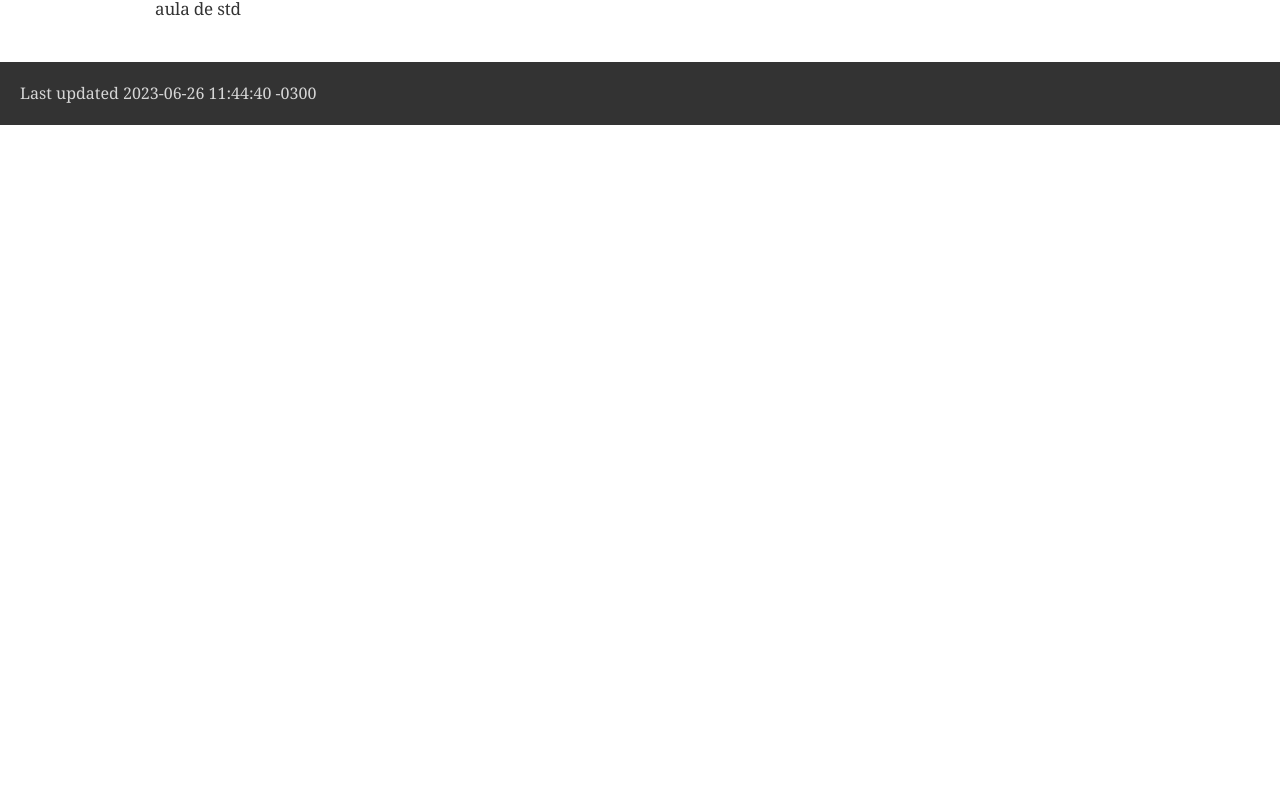
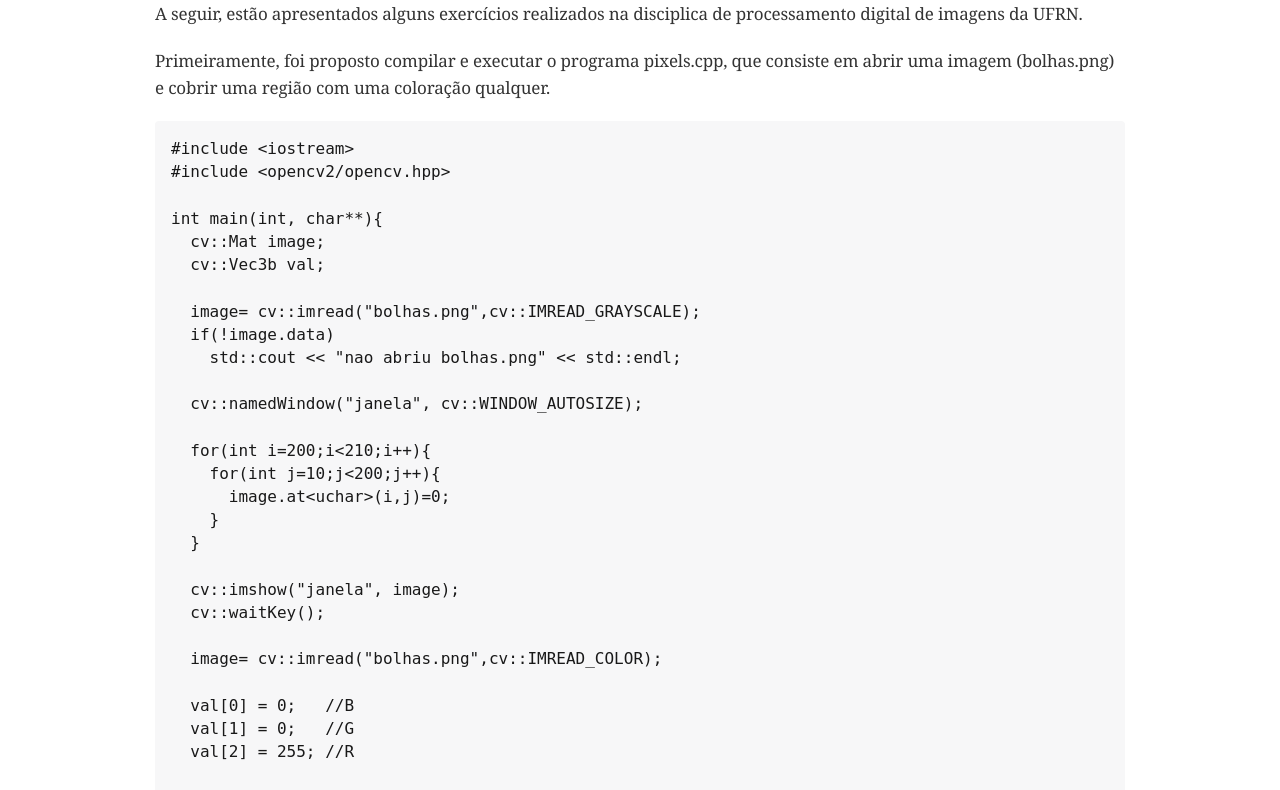
Before and after one commit to rafael-aog/rafael-aog.github.io, a plain HTML site: page index.html in a window 1280 px wide. Shown: the part 198-988 px from the top of the page. Before the commit the page ends 800 px from the top, so only its background shows below. Drawn offline with nearby package versions, Linux system fonts and the light colour scheme; a web font is replaced by a local one.

Commit message:
atualizada

```diff
--- a/index.html
+++ b/index.html
@@ -442,18 +442,74 @@ body.book #toc,body.book #preamble,body.book h1.sect0,body.book .sect1>h2{page-b
 <h1>Rafael Augusto de Oliveira Guedes</h1>
 </div>
 <div id="content">
+<div class="sect1">
+<h2 id="_ufrn_processamento_digital_de_imagens_dca0445">UFRN - Processamento Digital de Imagens (DCA0445)</h2>
+<div class="sectionbody">
+<div class="paragraph">
+<p>A seguir, estão apresentados alguns exercícios realizados na disciplica de processamento digital de imagens da UFRN.</p>
+</div>
+<div class="paragraph">
+<p>Primeiramente, foi proposto compilar e executar o programa pixels.cpp, que consiste em abrir uma imagem (bolhas.png) e cobrir uma região com uma coloração qualquer.</p>
+</div>
 <div class="listingblock">
 <div class="content">
-<pre class="highlight"><code class="language-teste2" data-lang="teste2">cout &lt;&lt; "teste" &lt;&lt; endl;</code></pre>
+<pre class="highlight"><code class="language-teste2" data-lang="teste2">#include &lt;iostream&gt;
+#include &lt;opencv2/opencv.hpp&gt;
+
+int main(int, char**){
+  cv::Mat image;
+  cv::Vec3b val;
+
+  image= cv::imread("bolhas.png",cv::IMREAD_GRAYSCALE);
+  if(!image.data)
+    std::cout &lt;&lt; "nao abriu bolhas.png" &lt;&lt; std::endl;
+
+  cv::namedWindow("janela", cv::WINDOW_AUTOSIZE);
+
+  for(int i=200;i&lt;210;i++){
+    for(int j=10;j&lt;200;j++){
+      image.at&lt;uchar&gt;(i,j)=0;
+    }
+  }
+
+  cv::imshow("janela", image);
+  cv::waitKey();
+
+  image= cv::imread("bolhas.png",cv::IMREAD_COLOR);
+
+  val[0] = 0;   //B
+  val[1] = 0;   //G
+  val[2] = 255; //R
+
+  for(int i=200;i&lt;210;i++){
+    for(int j=10;j&lt;200;j++){
+      image.at&lt;cv::Vec3b&gt;(i,j)=val;
+    }
+  }
+
+  cv::imshow("janela", image);
+  cv::waitKey();
+
+  imwrite("cor_pixels.png", image);
+
+  return 0;
+}</code></pre>
 </div>
 </div>
 <div class="paragraph">
-<p>aula de std</p>
+<p>Dessa forma, a imagem de saída será como mostrado abaixo.</p>
+</div>
+<div class="imageblock">
+<div class="content">
+<img src="PDI/2/cor_pixels.png" alt="Saída" width="250" height="250">
+</div>
+</div>
+</div>
 </div>
 </div>
 <div id="footer">
 <div id="footer-text">
-Last updated 2023-06-26 11:44:40 -0300
+Last updated 2023-06-26 14:19:31 -0300
 </div>
 </div>
 </body>
```
